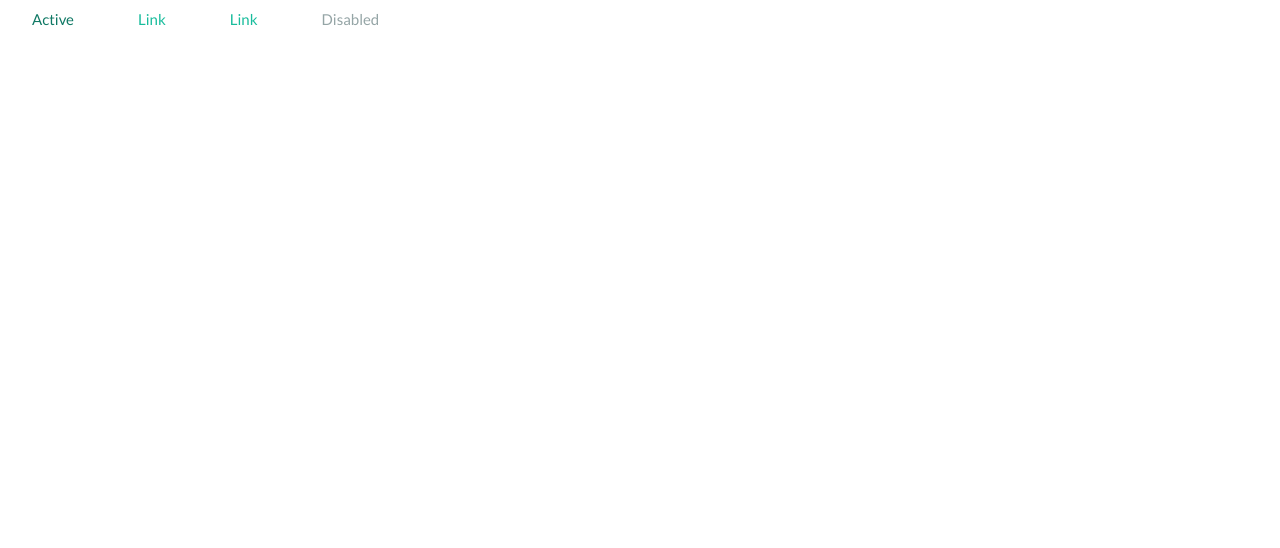
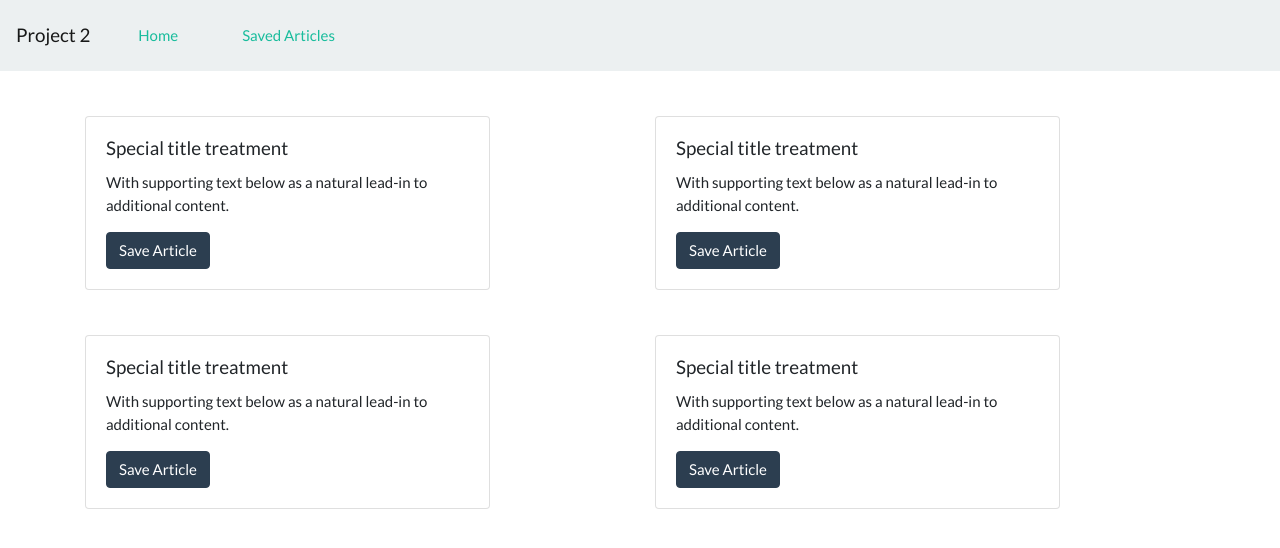
Before and after one commit to cupacodes/LatestNews--Project-2, a website: page public/savedArticles.html in a window 1280 px wide. Drawn offline with nearby package versions, Linux system fonts and the light colour scheme; files that its build step writes are made by us from their sources; files whose address does not match are found by name.

Commit message:
adding nav-bar and cards

```diff
--- a/public/savedArticles.html
+++ b/public/savedArticles.html
@@ -5,7 +5,7 @@
   <meta charset="UTF-8">
   <meta name="viewport" content="width=device-width, initial-scale=1.0">
   <meta http-equiv="X-UA-Compatible" content="ie=edge">
-  <title>Note Taker</title>
+  <title>Bloggers</title>
   <link rel="stylesheet" href="https://cdnjs.cloudflare.com/ajax/libs/bootswatch/4.1.3/flatly/bootstrap.min.css" />
   <link rel="stylesheet" href="https://use.fontawesome.com/releases/v5.3.1/css/all.css" integrity="sha384-mzrmE5qonljUremFsqc01SB46JvROS7bZs3IO2EmfFsd15uHvIt+Y8vEf7N7fWAU"
     crossorigin="anonymous">
@@ -14,22 +14,75 @@
 
 <body>
 
-    <nav class="nav">
-        <ul class="nav justify-content-end">
-            <li class="nav-item">
-              <a class="nav-link active" href="#">Active</a>
+    <nav class="navbar navbar-expand-lg navbar-light bg-light">
+        <a class="navbar-brand" href="#">Project 2</a>
+        <button class="navbar-toggler" type="button" data-toggle="collapse" data-target="#navbarTogglerDemo02" aria-controls="navbarTogglerDemo02" aria-expanded="false" aria-label="Toggle navigation">
+          <span class="navbar-toggler-icon"></span>
+        </button>
+
+        <div class="collapse navbar-collapse" id="navbarTogglerDemo02">
+          <ul class="nav justify-content-end">
+            <li class="nav-item active">
+              <a class="nav-link" href="#">Home <span class="sr-only">(current)</span></a>
             </li>
             <li class="nav-item">
-              <a class="nav-link" href="#">Link</a>
-            </li>
-            <li class="nav-item">
-              <a class="nav-link" href="#">Link</a>
-            </li>
-            <li class="nav-item">
-              <a class="nav-link disabled" href="#" tabindex="-1" aria-disabled="true">Disabled</a>
+              <a class="nav-link" href="#">Saved Articles</a>
             </li>
           </ul>
-      </nav>
+        </div>
+    </nav>
+
+      <br>
+      <br>
+
+      <div class="container">
+      <div class="row">
+        <div class="col-sm-6">
+          <div class="card w-75">
+            <div class="card-body">
+              <h5 class="card-title">Special title treatment</h5>
+              <p class="card-text">With supporting text below as a natural lead-in to additional content.</p>
+              <a href="#" class="btn btn-primary">Save Article</a>
+            </div>
+          </div>
+        </div>
+
+
+        <div class="col-sm-6">
+          <div class="card w-75">
+            <div class="card-body">
+              <h5 class="card-title">Special title treatment</h5>
+              <p class="card-text">With supporting text below as a natural lead-in to additional content.</p>
+              <a href="#" class="btn btn-primary">Save Article</a>
+            </div>
+          </div>
+        </div>
+      </div>
+
+      <br>
+      <br>
+
+      <div class="row">
+        <div class="col-sm-6">
+          <div class="card w-75">
+            <div class="card-body">
+              <h5 class="card-title">Special title treatment</h5>
+              <p class="card-text">With supporting text below as a natural lead-in to additional content.</p>
+              <a href="#" class="btn btn-primary">Save Article</a>
+            </div>
+          </div>
+        </div>
+        <div class="col-sm-6">
+          <div class="card w-75">
+            <div class="card-body">
+              <h5 class="card-title">Special title treatment</h5>
+              <p class="card-text">With supporting text below as a natural lead-in to additional content.</p>
+              <a href="#" class="btn btn-primary">Save Article</a>
+            </div>
+          </div>
+        </div>
+      </div>
+    </div>
 
 <script src="https://cdnjs.cloudflare.com/ajax/libs/jquery/3.3.1/jquery.min.js"></script>
 <script src="/assets/js/index.js"></script>
```
Also changed, not shown: 1 other file.
